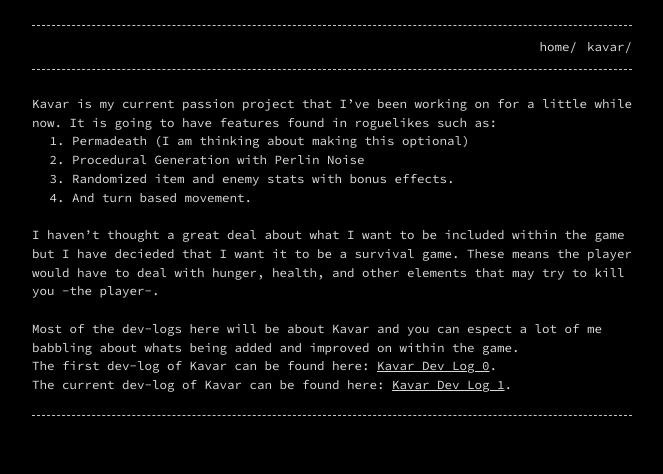
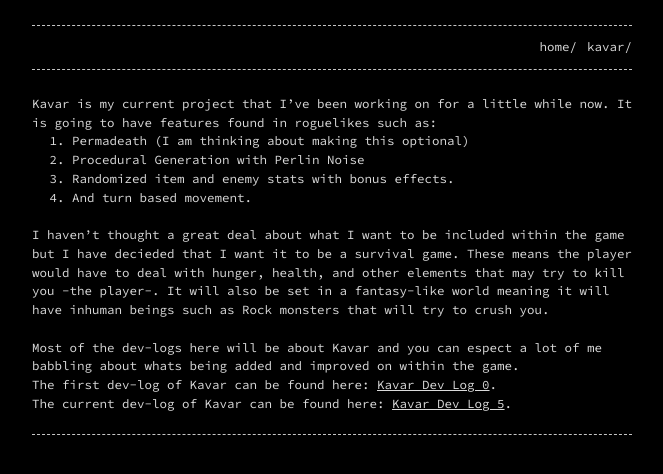
Before and after one commit to KyleS01/KyleS01.github.io, a Jekyll site: the page built from kavar.md, in a window 1280 px wide. Shown: the top 474 px of the page, without its empty margins (308-971 px from the left). Built offline with Jekyll 4.4.1, drawn with Linux system fonts in a browser that asks for light colours.

Commit message:
Update kavar.md

```diff
--- a/kavar.md
+++ b/kavar.md
@@ -4,7 +4,7 @@ layout: page
 permalink: kavar/
 ---
 
-Kavar is my current passion project that I've been working on for a little while now. It is going to have features found in roguelikes such as:
+Kavar is my current project that I've been working on for a little while now. It is going to have features found in roguelikes such as:
 1. Permadeath (I am thinking about making this optional)
 2. Procedural Generation with Perlin Noise
 3. Randomized item and enemy stats with bonus effects.
@@ -12,7 +12,7 @@ Kavar is my current passion project that I've been working on for a little while
 
 &nbsp;
 
-I haven't thought a great deal about what I want to be included within the game but I have decieded that I want it to be a survival game. These means the player would have to deal with hunger, health, and other elements that may try to kill you -the player-.
+I haven't thought a great deal about what I want to be included within the game but I have decieded that I want it to be a survival game. These means the player would have to deal with hunger, health, and other elements that may try to kill you -the player-. It will also be set in a fantasy-like world meaning it will have inhuman beings such as Rock monsters that will try to crush you.
 
 &nbsp;
 
@@ -20,4 +20,4 @@ Most of the dev-logs here will be about Kavar and you can espect a lot of me bab
 
 The first dev-log of Kavar can be found here: [Kavar Dev Log 0](https://kyles01.github.io/introduction/2020/06/10/Kavar-Log-0.html).
 
-The current dev-log of Kavar can be found here: [Kavar Dev Log 1](https://kyles01.github.io/kavar/2020/06/14/Kavar-Log-1.html).
+The current dev-log of Kavar can be found here: [Kavar Dev Log 5](https://kyles01.github.io/kavar/2020/07/12/Kavar-Log-5.html).
```
